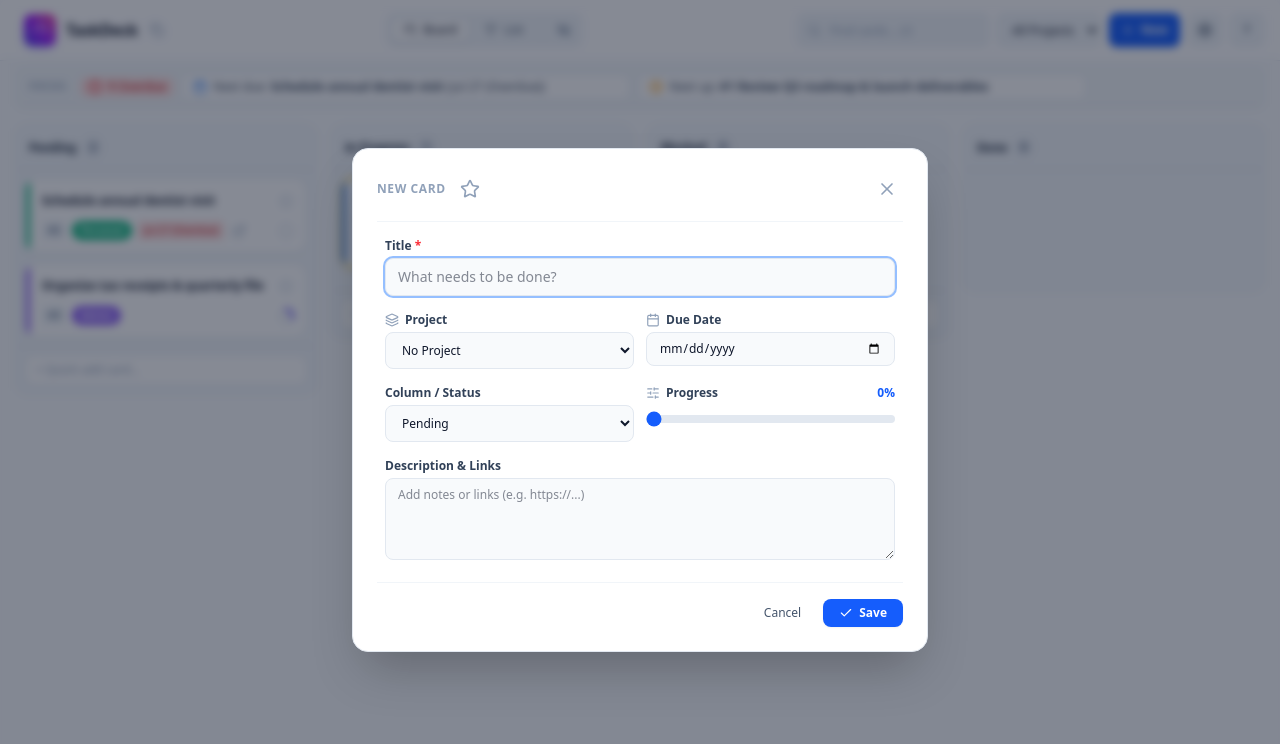
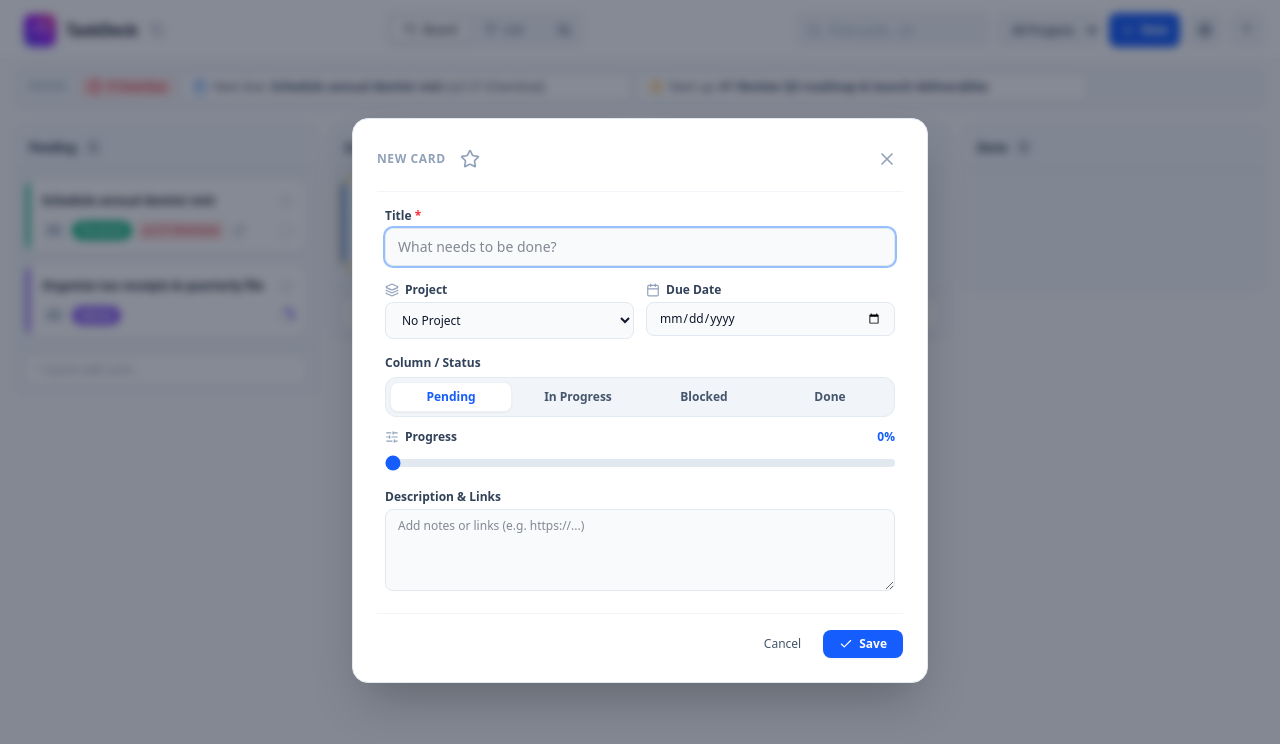
Before and after one commit to historyofmotion/TaskDeck, a React (Vite) app: page / in a window 1280 px wide. Both pictures are taken after a click on the button "New". Shown: the top 744 px of the page. Built offline with nearby package versions, Linux system fonts and the light colour scheme.

Commit message:
Display Column/Status as a radio button selection group when columns count <= 6

```diff
--- a/src/components/CardModal.tsx
+++ b/src/components/CardModal.tsx
@@ -197,16 +197,43 @@ export const CardModal: React.FC<CardModalProps> = ({
           </div>
 
           {/* Status Column & Progress Slider */}
-          <div className="grid grid-cols-1 sm:grid-cols-2 gap-3">
+          <div className="space-y-3">
             {/* Status Column */}
             <div>
-              <label className="block text-xs font-semibold text-slate-700 dark:text-slate-300 mb-1">
+              <label className="block text-xs font-semibold text-slate-700 dark:text-slate-300 mb-1.5">
                 Column / Status
               </label>
+              {columns.length <= 6 ? (
+                <div
+                  role="radiogroup"
+                  aria-label="Column / Status"
+                  className="flex flex-wrap gap-1.5 p-1 bg-slate-100 dark:bg-slate-800/80 rounded-xl border border-slate-200/80 dark:border-slate-700/60"
+                >
+                  {columns.map((c) => {
+                    const isSelected = columnId === c.id;
+                    return (
+                      <button
+                        key={c.id}
+                        type="button"
+                        role="radio"
+                        aria-checked={isSelected}
+                        onClick={() => setColumnId(c.id)}
+                        className={`flex-1 min-w-[80px] px-3 py-1.5 rounded-lg text-xs font-semibold transition-all text-center focus:outline-none focus:ring-2 focus:ring-blue-500/50 ${
+                          isSelected
+                            ? 'bg-white dark:bg-slate-900 text-blue-600 dark:text-blue-400 shadow-xs border border-slate-200/60 dark:border-slate-700/60'
+                            : 'text-slate-600 dark:text-slate-400 hover:text-slate-900 dark:hover:text-slate-200 hover:bg-white/50 dark:hover:bg-slate-700/50'
+                        }`}
+                      >
+                        {c.name}
+                      </button>
+                    );
+                  })}
+                </div>
+              ) : (
                 <select
                   value={columnId}
                   onChange={(e) => setColumnId(e.target.value)}
-                className="w-full px-3 py-2 rounded-lg text-xs bg-slate-50 dark:bg-slate-800/80 border border-slate-200 dark:border-slate-700 text-slate-900 dark:text-slate-100 focus:outline-none focus:ring-2 focus:ring-blue-500/50 cursor-pointer"
+                  className="w-full px-3 py-2 rounded-lg text-xs bg-slate-50 dark:bg-slate-800/80 border border-slate-200 dark:border-slate-700 text-slate-900 dark:text-slate-100 focus:outline-none focus:ring-2 focus:ring-blue-500/50 cursor-pointer font-medium"
                 >
                   {columns.map((c) => (
                     <option key={c.id} value={c.id}>
@@ -214,6 +241,7 @@ export const CardModal: React.FC<CardModalProps> = ({
                     </option>
                   ))}
                 </select>
+              )}
             </div>
 
             {/* Progress Slider */}
```
Also changed, not shown: TaskDeck.html (+11 -11 lines). Lines whose indentation alone changed are shown as unchanged.
